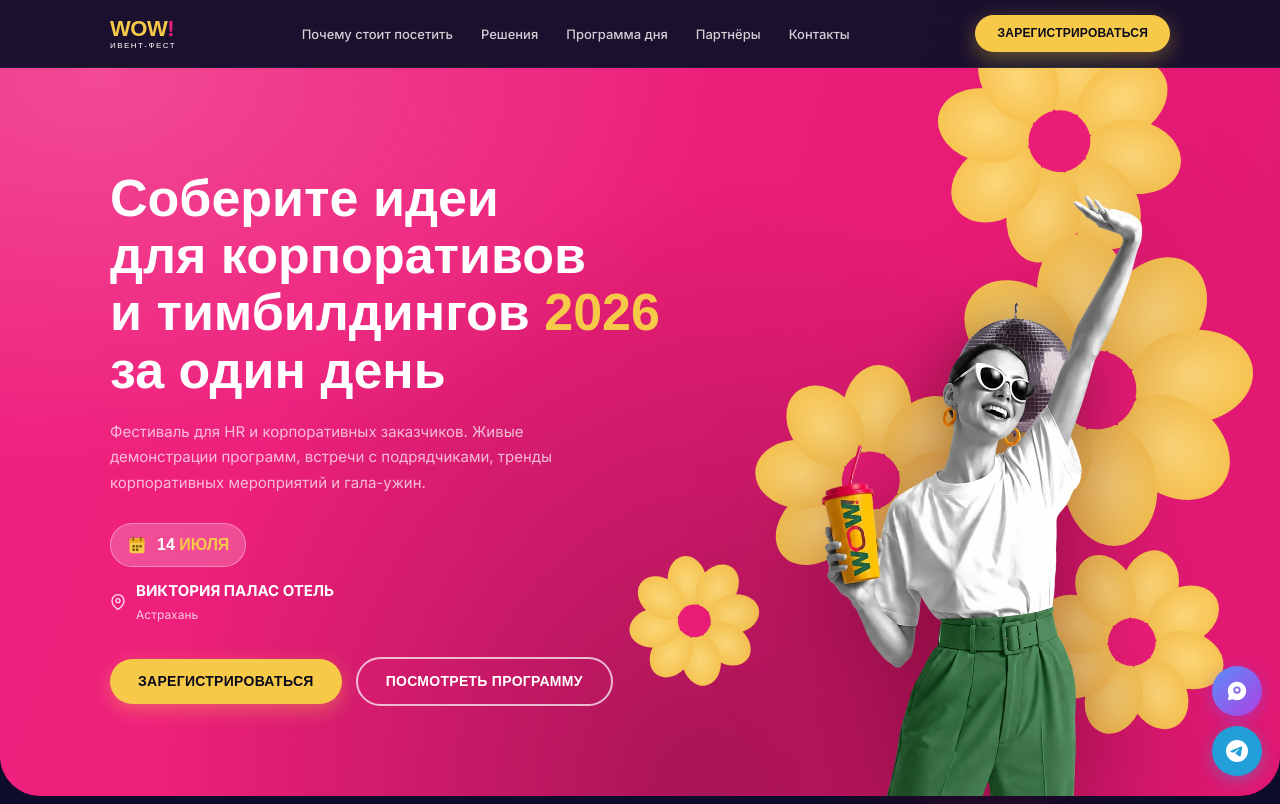
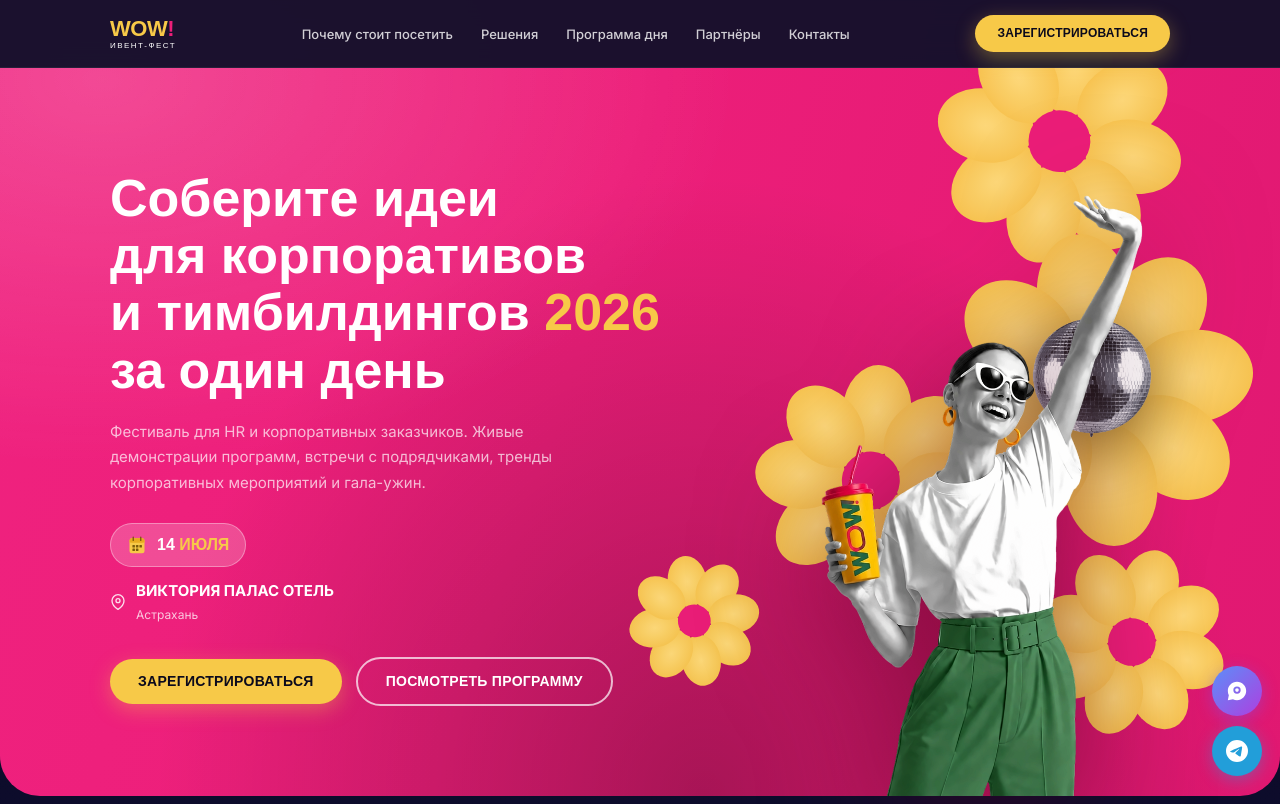
Before and after one commit to Yar008/Wowfest, a Flask app: page / in a window 1280 px wide; the page is wider, and only the part inside the window is pictured. Shown: the top 804 px of that part. Run offline with Flask 3, Linux system fonts and the light colour scheme; some web fonts are replaced.

Commit message:
Update style.css

```diff
--- a/wow-fest/static/css/style.css
+++ b/wow-fest/static/css/style.css
@@ -294,7 +294,7 @@ img { max-width: 100%; height: auto; display: block; }
 .hero__decor-disco {
   position: absolute;
   top: 38%;
-  right: 16%;
+  right: 10%;
   width: 120px;
   height: auto;
   filter: drop-shadow(0 14px 30px rgba(0,0,0,.4));
```
